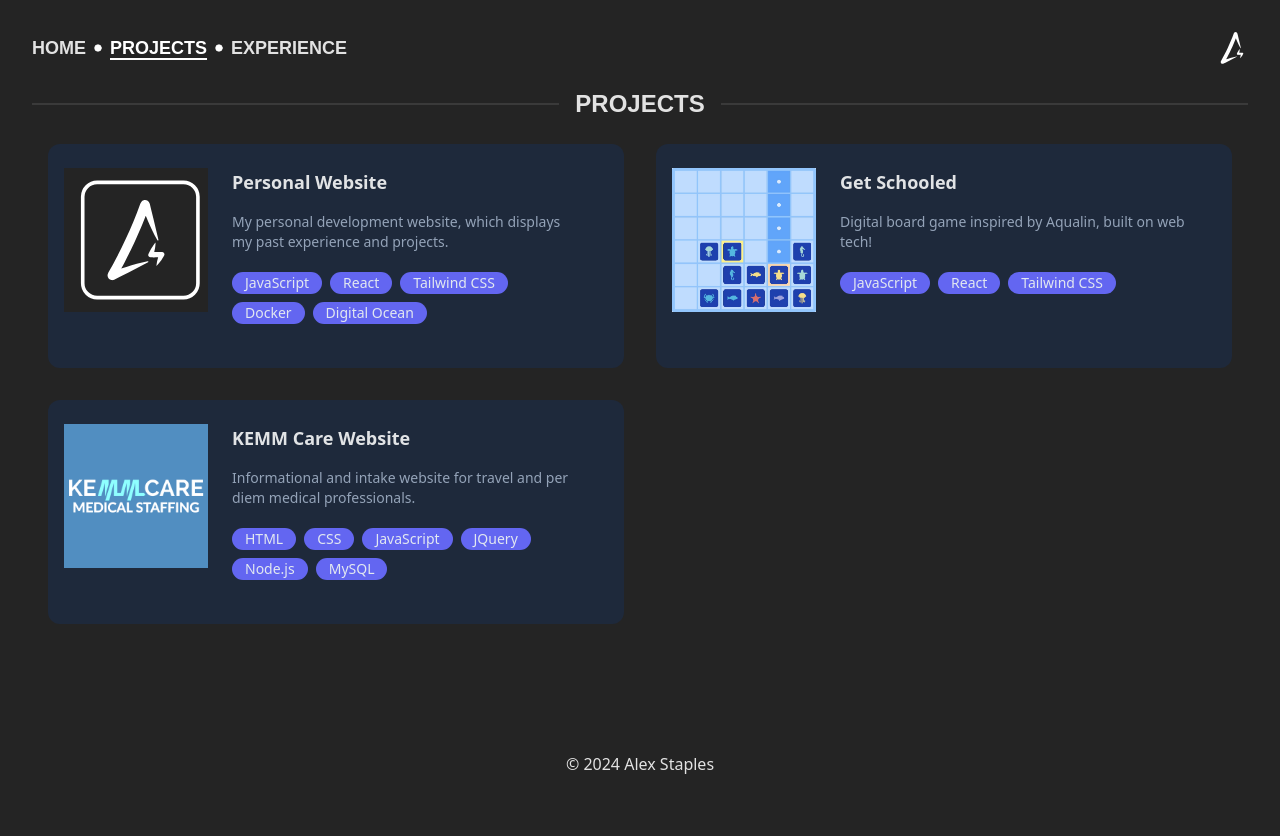
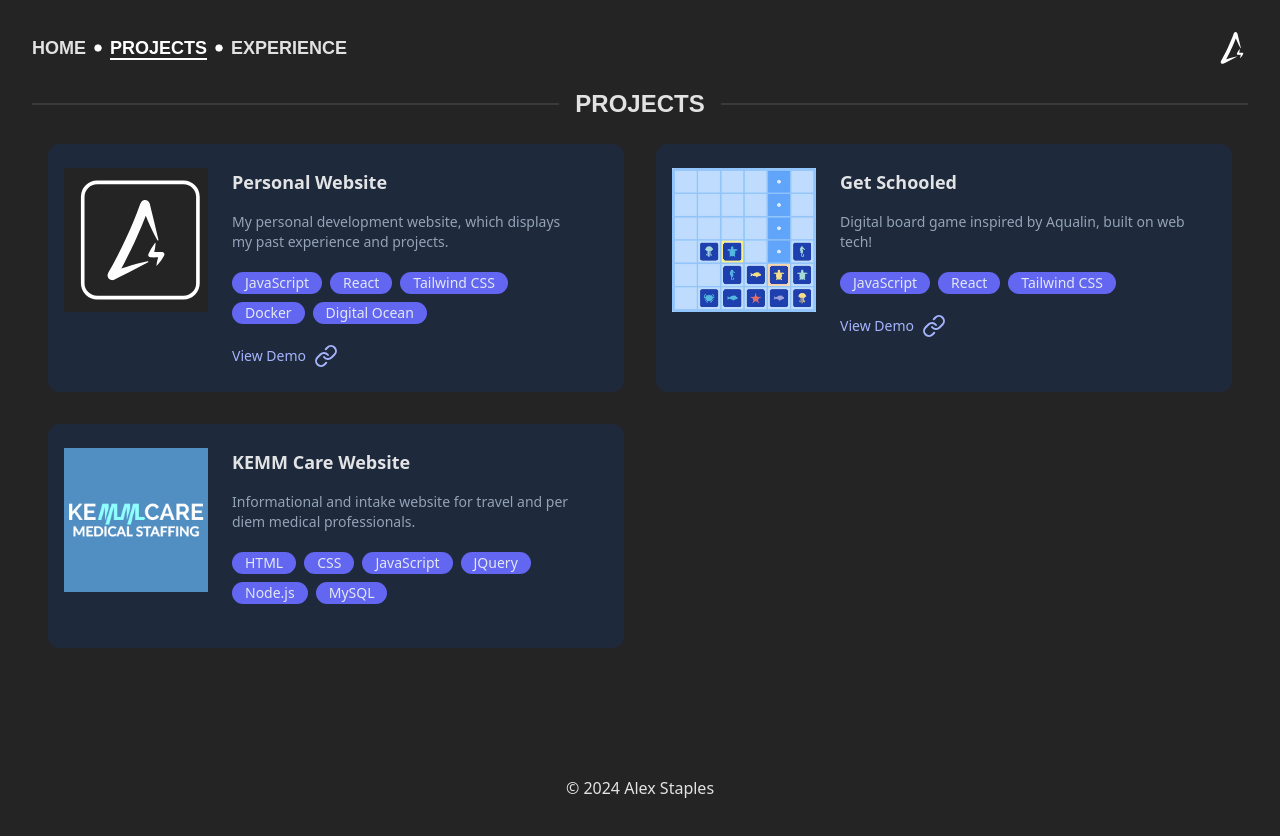
Before and after one commit to aventide/alexstaples.dev, a React (Vite) app: page /projects in a window 1280 px wide. Shown: the top 836 px of the page. Built offline with nearby package versions, Linux system fonts and the light colour scheme; what @react-pdf/renderer would draw is missing.

Commit message:
feat(projects): add hoverable clickable project links

```diff
--- a/src/assets/text/cover-letter.json
+++ b/src/assets/text/cover-letter.json
@@ -5,12 +5,13 @@
 	"subtitle": "Software Developer",
 	"address": "Northborough, MA",
 	"email": "ajstaples@gmail.com",
-	"company": "Vercel",
-	"greeting": "Hello, team over at HungryRoot!",
-	"introduction": "I'm very excited to apply for your open role as a Senior Front End Software Engineer, as a repeat customer of HungryRoot and just a person who loves to create excellent user experiences.",
-	"body1": "If selected to have a discussion about joining your team, I would highlight my passion for front end development, especially with React, crafting seamless and fluid user interfaces. Also my versatility, having worked with many back end technologies including containers and databases. I am comfortable developing customer-facing products as well as internal tools, and embrace the chance to create a frictionless development environment.",
-	"body2": "I am also a big believer in a healthy lifestyle, myself, and being proactive towards my individual growth as well as the growth of my peers. This is a big part of why I applied, and would love to contribute to your mission.",
-	"conclusion": "Thank you for considering my application, and I hope to have the chance to meet you all!",
+	"company": "MongoDB",
+	"greeting": "Hello, team at MongoDB!",
+	"introduction": "My name is Alex. I'd like to introduce myself and put my name in for your open role as a Software Engineer!",
+	"body1": "I am a developer from central Massachusetts, with over 10 years of experience and a specialty in front end web development. I started off in a full stack role where I gained some broad software engineering experience (especially in networking and enterprise), and then I started a seven-year journey where I've been specializing in the React ecosystem. Mostly, my focus has been developing high quality user interfaces and using languages such as JavaScript and TypeScript, along with HTML and CSS.",
+	"body2": "The kinds of projects I've been involved with have been numerous, from creating the website of a medical staffing firm, to working on the internal and customer-facing tools of a cloud storage company, to joining a startup making a crime pattern analysis web app. I've always emphasized being a team player and working towards a successful end product, rather than just getting my own job done.",
+	"body3": "Beyond the dev world, I'm a generally nerdy individual who enjoys creating 2D games, cooking, and striving towards a number of fitness goals.",
+	"conclusion": "Thank you for reading, and if you would enjoy working with a person like me, please consider giving me an opportunity to interview!",
 	"signOffWordChoice": "Regards,",
 	"signOff": "Alex S."
 }
--- a/src/assets/text/resume.json
+++ b/src/assets/text/resume.json
@@ -3,6 +3,7 @@
 	"subtitle": "Software Developer",
 	"summary": "Front-end software engineer driven by the crafting of seamless user interfaces and fostering the creation of frictionless development environments.",
 	"address": "Massachusetts, USA",
+    "themeColor": "#A82623",
 	"email": "ajstaples@gmail.com",
 	"downloadPDF": "Download Full Resume",
 	"pdfFilename": "resume.pdf",
@@ -24,7 +25,7 @@
 			"longform": "Front end developer for BLTN, an AI-powered product that assists law enforcement agencies in linking crime patterns. Created new features for the product UI using the React ecosystem and NextJS with TypeScript.",
 			"bullets": [
 				"Developed features for a crime pattern analysis web app using React and NextJS with TypeScript",
-				"Created components and hooks using a minimal set of external dependencies, promoting an easily adaptable codebase",
+				"Created a contact management UI that enabled law enforcement personnel to control data access with higher granularity",
 				"Acquired CJIS compliance certification to work with protected crime related data",
 				"Worked within a rapidly-changing startup environment, requiring adept communication and flexibility"
 			],
@@ -148,6 +149,7 @@
 			"TC39"
 		],
 		"Libraries": [
+			"JQuery",
 			"React",
 			"Redux",
 			"Redux Toolkit",
--- a/src/components/Project.jsx
+++ b/src/components/Project.jsx
@@ -1,8 +1,25 @@
+import { ReactComponent as LinkIcon } from "../assets/icons/link.svg";
+
 import SkillsList from "../components/SkillsList";
 
-export default function Project({ name, description, skills, image }) {
+export default function Project({
+  name,
+  description,
+  skills,
+  image,
+  demoLink = "",
+}) {
+  const handleNavigate = (link) => {
+    if (link) {
+      window.open(link, "_blank", "noopener, noreferrer");
+    }
+  };
+
   return (
-		<div className="flex bg-slate-800 px-4 py-6 rounded-xl">
+    <li
+      className="flex bg-slate-800 px-4 py-6 rounded-xl cursor-pointer md:hover:bg-slate-700 select-none pointer-events-none md:pointer-events-auto"
+      onClick={() => handleNavigate(demoLink)}
+    >
       {image && (
         <img src={image} alt={name} className="h-36 aspect-square mr-6" />
       )}
@@ -10,7 +27,20 @@ export default function Project({ name, description, skills, image }) {
         <p className="text-lg font-bold mb-4">{name}</p>
         <p className="mb-4 text-sm text-slate-400">{description}</p>
         <SkillsList skills={skills} />
+        {demoLink && (
+          <a
+            href={demoLink}
+            target="_blank"
+            rel="noreferrer noopener"
+            className="text-indigo-300 text-sm pointer-events-auto md:pointer-events-none"
+            onClick={(e) => e.stopPropagation()}
+          >
+            <span className="flex items-center">
+              View Demo <LinkIcon className="ml-2" />
+            </span>
+          </a>
+        )}
       </div>
-		</div>
+    </li>
   );
 }
--- a/src/pages/CoverLetter.jsx
+++ b/src/pages/CoverLetter.jsx
@@ -17,6 +17,7 @@ export default function CoverLetter() {
 						<CoverLetterSection textContent={text.introduction} />
 						<CoverLetterSection textContent={text.body1} />
 						<CoverLetterSection textContent={text.body2} />
+						<CoverLetterSection textContent={text.body3} />
 						<CoverLetterSection textContent={text.conclusion} />
 						<CoverLetterSection textContent={text.signOff} />
 					</div>
@@ -51,5 +52,5 @@ export default function CoverLetter() {
 }
 
 function CoverLetterSection({ textContent }) {
-	return <div className="mt-8">{textContent}</div>;
+	return <div className="mt-4">{textContent}</div>;
 }
--- a/src/pages/Projects.jsx
+++ b/src/pages/Projects.jsx
@@ -7,7 +7,7 @@ import Project from "../components/Project";
 export default function Projects() {
   return (
     <DividerSection title="projects">
-			<div className="grid grid-cols-1 md:grid-cols-2 gap-4 md:gap-8 md:mx-4">
+      <ul className="grid grid-cols-1 lg:grid-cols-2 gap-4 md:gap-8 md:mx-4">
         <Project
           name="Personal Website"
           description="My personal development website, which displays my past experience and projects."
@@ -19,12 +19,14 @@ export default function Projects() {
             "Digital Ocean",
           ]}
           image={DevSiteScreenshot}
+          demoLink={"https://alexstaples.dev"}
         />
         <Project
           name="Get Schooled"
           description="Digital board game inspired by Aqualin, built on web tech!"
           skills={["JavaScript", "React", "Tailwind CSS"]}
           image={GetSchooledScreenshot}
+          demoLink={"https://get-schooled.surge.sh"}
         />
         <Project
           name="KEMM Care Website"
@@ -32,7 +34,7 @@ export default function Projects() {
           skills={["HTML", "CSS", "JavaScript", "JQuery", "Node.js", "MySQL"]}
           image={KEMMCareScreenshot}
         />
-			</div>
+      </ul>
     </DividerSection>
   );
 }
```
Also changed, not shown: src/assets/icons/link.svg (added). Lines whose indentation alone changed are shown as unchanged.
